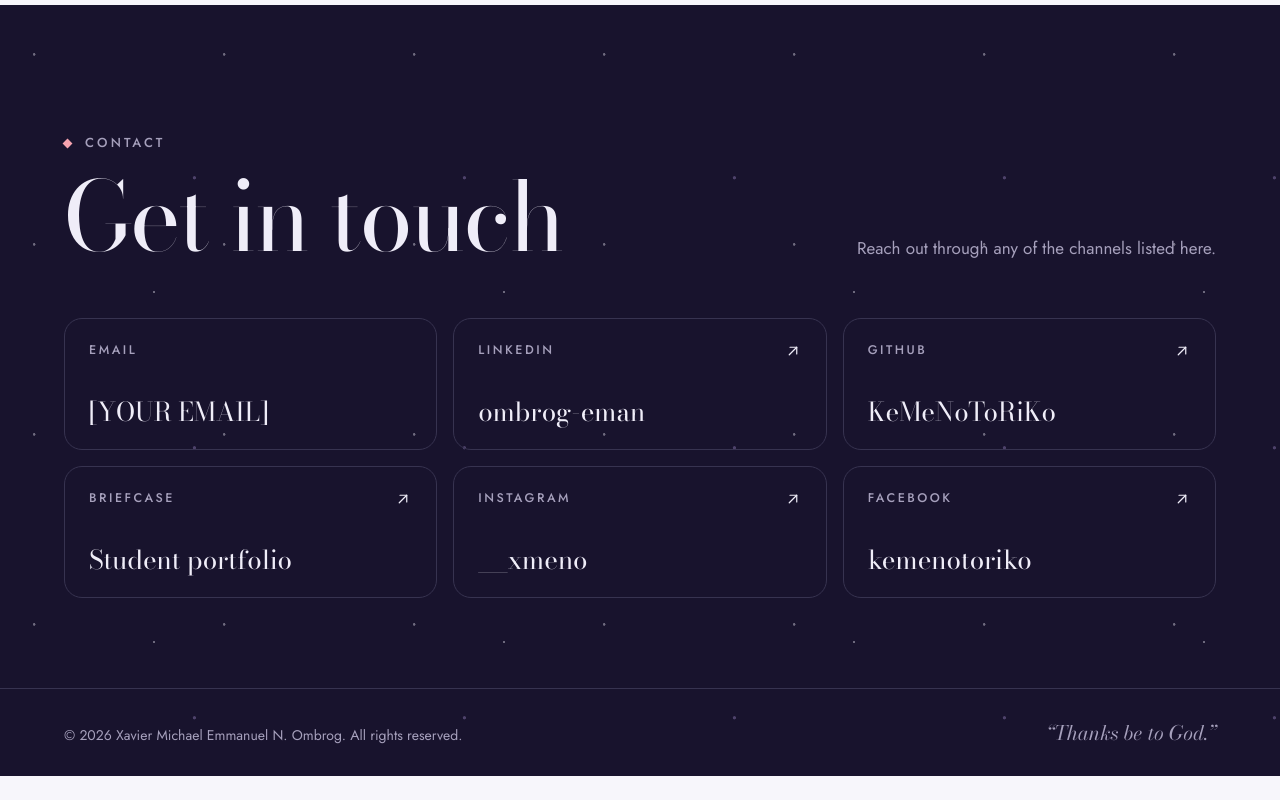
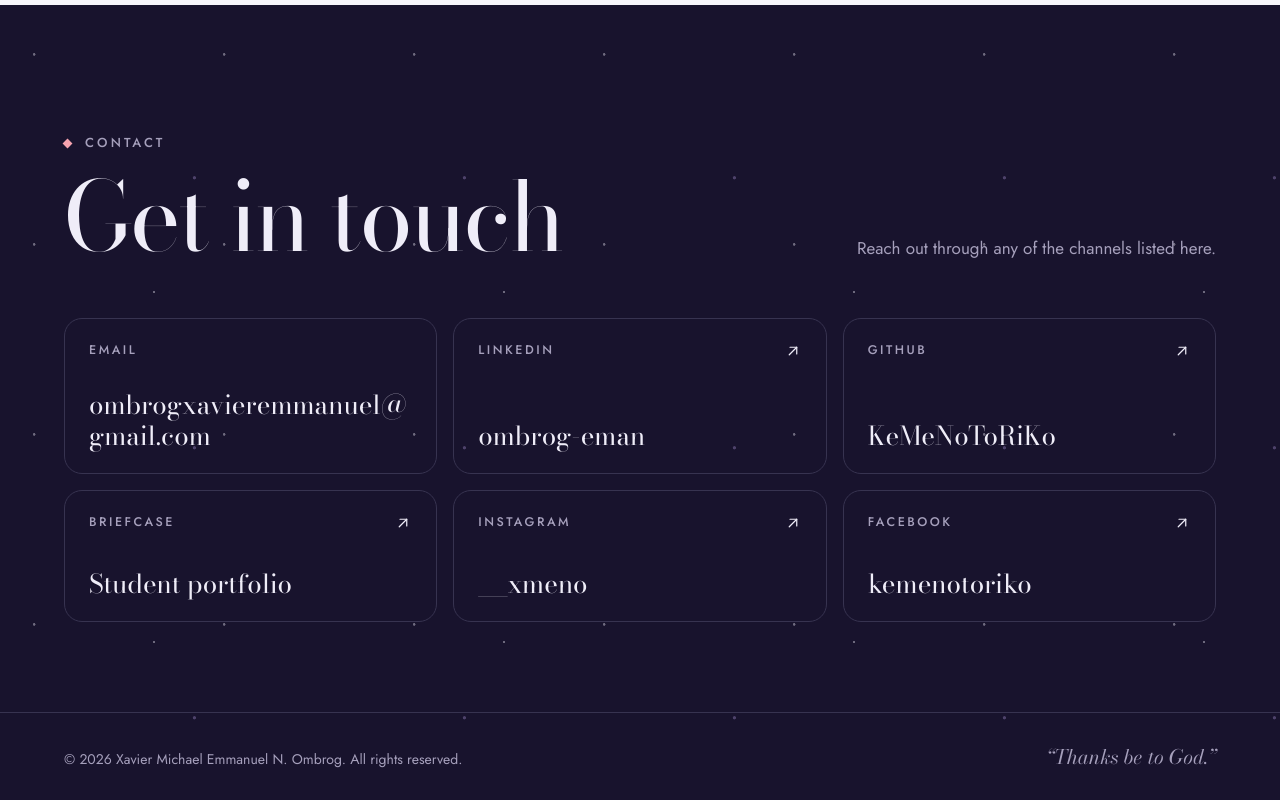
Before and after one commit to xmenombrog/xmenombrog.github.io, a plain HTML site: page index.html in a window 1280 px wide. Shown: the part 4971-5771 px from the top of the page. Before the commit the page ends 5747 px from the top, so only its background shows below. Drawn offline with nearby package versions, Linux system fonts and the light colour scheme.

Commit message:
add email

```diff
--- a/index.html
+++ b/index.html
@@ -517,7 +517,7 @@ a:hover{color:var(--accent)}
         <li style="display: flex">
           <div style="flex: 1; min-width: 0; display: flex; flex-direction: column; justify-content: space-between; gap: 28px; min-height: 132px; padding: 22px 24px; box-sizing: border-box; border: 1px solid var(--band-line); border-radius: 18px">
             <span style="font-size: 12.5px; font-weight: 500; letter-spacing: 0.2em; text-transform: uppercase; color: var(--band-muted)">Email</span>
-            <span style="font-family: 'Bodoni Moda', 'Bodoni 72', Didot, Georgia, serif; font-size: 26px; line-height: 1.2; overflow-wrap: anywhere">[YOUR EMAIL]</span>
+            <span style="font-family: 'Bodoni Moda', 'Bodoni 72', Didot, Georgia, serif; font-size: 26px; line-height: 1.2; overflow-wrap: anywhere">ombrogxavieremmanuel@gmail.com</span>
           </div>
         </li>
         <li style="display: flex">
```
